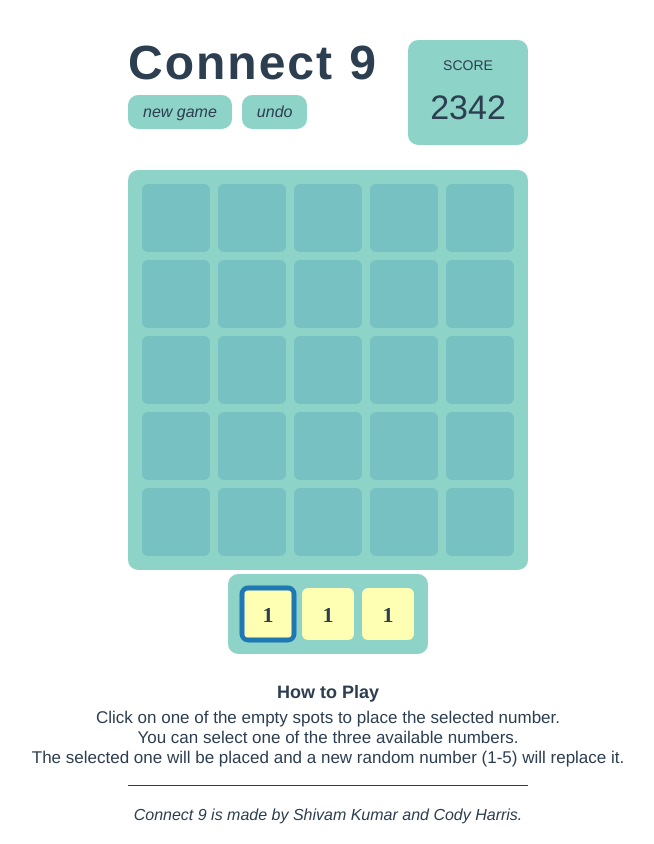
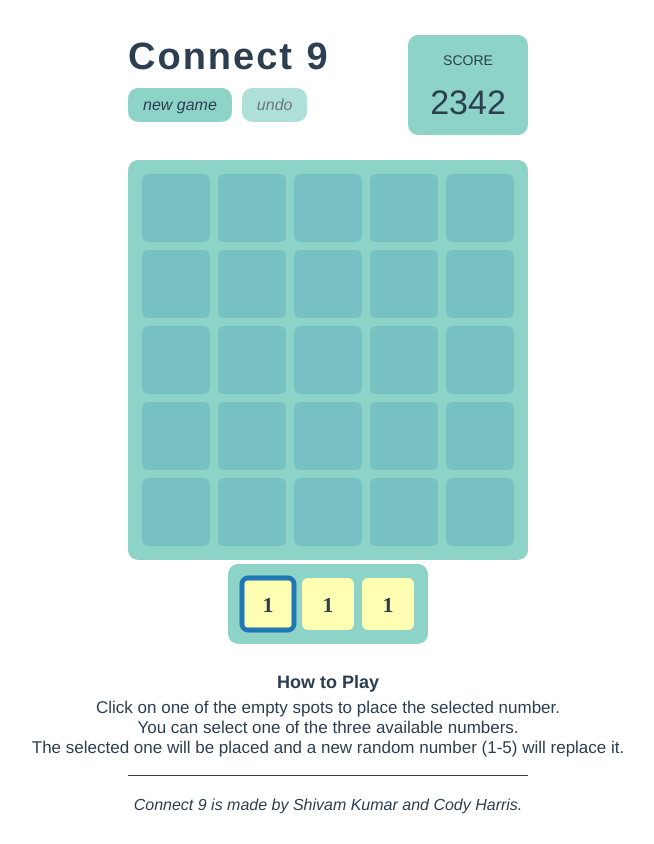
Before and after one commit to shivambaku/connectnine, a Vue app: page / in a window 1280 px wide. Shown: the whole page, without its empty margins (312-966 px from the left). Built offline with nearby package versions, Linux system fonts and the light colour scheme.

Commit message:
added undo and new game

```diff
--- a/src/components/Game.vue
+++ b/src/components/Game.vue
@@ -5,10 +5,12 @@
         <h1 class='title'>
           Connect 9
         </h1>
-        <div class='button'>
+        <div class='button' @click='newGame'>
           New Game
         </div>
-        <div class='button' style='margin-left: 10px'>
+        <div :class='`button ${this.canUndo ? "" : "disabled"}`'
+             style='margin-left: 10px'
+             @click='undo'>
           Undo
         </div>
       </div>
@@ -45,16 +47,17 @@ export default {
       boardPieces: [],
       selectorPieces: [],
       selectedIndex: 0,
+      savedState: {
+        boardPieces: [],
+        selectorPieces: [],
+        futureSelectorPieces: [],
+        selectedIndex: 0,
+      },
+      canUndo: false,
     };
   },
   created() {
-    for (let i = 0; i < Settings.boardSize * Settings.boardSize; i += 1) {
-      this.boardPieces.push({ value: 0 });
-    }
-
-    for (let i = 0; i < Settings.selectorCount; i += 1) {
-      this.selectorPieces.push({ value: this.getRandomPiece() });
-    }
+    this.newGame();
 
     window.addEventListener('keydown', (event) => {
       if (!event.defaultPrevented) {
@@ -89,6 +92,10 @@ export default {
   },
   methods: {
     getRandomPiece() {
+      if (this.savedState.futureSelectorPieces[this.selectedIndex] !== null) {
+        return this.savedState.futureSelectorPieces[this.selectedIndex];
+      }
+
       const rand = Math.random();
 
       let sum = 0;
@@ -107,8 +114,10 @@ export default {
       return y * Settings.boardSize + x;
     },
     placed(x, y) {
+      const nextValue = this.getRandomPiece();
+      this.saveState();
       this.place(x, y, this.selectedPiece.value);
-      this.selectedPiece.value = this.getRandomPiece();
+      this.selectedPiece.value = nextValue;
     },
     place(x, y, value) {
       // place the piece
@@ -149,6 +158,41 @@ export default {
       const index = this.xytoi(x, y);
       return this.boardPieces[index].value === value;
     },
+    newGame() {
+      for (let i = 0; i < Settings.selectorCount; i += 1) {
+        this.savedState.futureSelectorPieces.push(null);
+      }
+
+      this.boardPieces = [];
+      for (let i = 0; i < Settings.boardSize * Settings.boardSize; i += 1) {
+        this.boardPieces.push({ value: 0 });
+      }
+
+      this.selectorPieces = [];
+      for (let i = 0; i < Settings.selectorCount; i += 1) {
+        this.selectorPieces.push({ value: this.getRandomPiece() });
+      }
+
+      this.selectedIndex = 0;
+
+      this.saveState();
+
+      this.canUndo = false;
+    },
+    undo() {
+      const nextPiece = this.selectorPieces[this.savedState.selectedIndex].value;
+      this.savedState.futureSelectorPieces[this.savedState.selectedIndex] = nextPiece;
+      this.boardPieces = JSON.parse(JSON.stringify(this.savedState.boardPieces));
+      this.selectorPieces = JSON.parse(JSON.stringify(this.savedState.selectorPieces));
+      this.canUndo = false;
+    },
+    saveState() {
+      this.savedState.boardPieces = JSON.parse(JSON.stringify(this.boardPieces));
+      this.savedState.selectorPieces = JSON.parse(JSON.stringify(this.selectorPieces));
+      this.savedState.selectedIndex = this.selectedIndex;
+      this.savedState.futureSelectorPieces[this.selectedIndex] = null;
+      this.canUndo = true;
+    },
   },
 };
 </script>
--- a/src/design/design.css
+++ b/src/design/design.css
@@ -30,13 +30,13 @@ hr {
 
 .header {
   margin: 30px 0px 20px;
-  height: 120px;
+  height: 110px;
 }
 
 .header .title {
   letter-spacing: 2px;
-  font-size: 48px;
-  margin: 5px 0px;
+  font-size: 38px;
+  margin: 5px 0px 10px;
   text-align: left;
 }
 
@@ -56,6 +56,11 @@ hr {
   font-style: italic;
 }
 
+.button.disabled {
+  opacity: 0.7;
+  pointer-events:none;
+}
+
 .button:hover {
   background: var(--foreground-color);
   color: var(--background-color);
@@ -66,7 +71,8 @@ hr {
   float: right;
   height: 100%;
   position: relative;
-  margin-top: 10px;
+  margin-top: 5px;
+  height: 100px;
 }
 
 .header .score::before {
@@ -83,12 +89,12 @@ hr {
 .header .score {
   background: var(--background-color);
   color: var(--foreground-color);
-  height: 105px;
   width: 120px;
   border-radius: 10px;
   font-size: 34px;
   line-height: 135px;
   font-weight: 500;
+  height: 100%;
 }
 
 .rules h4 {
```
